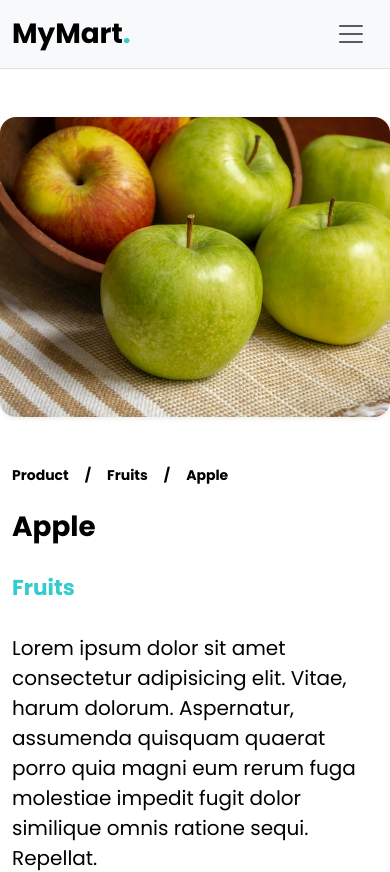
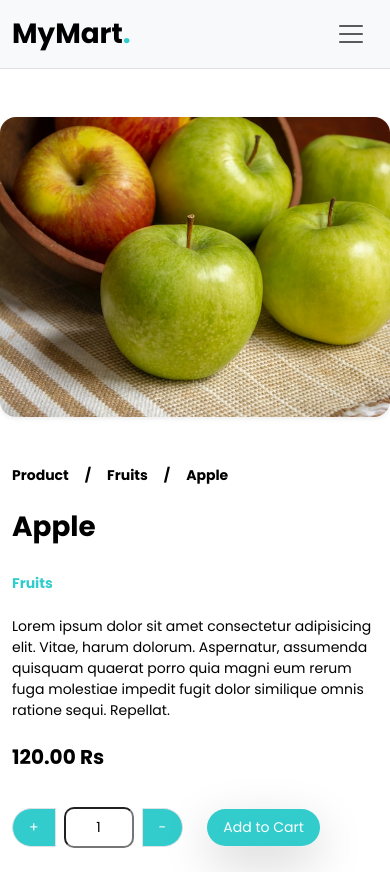
Before and after one commit to AbdullahYounasDev/My-Mart, a React (Vite) app: page /My-Mart/Product/Apple/1 in a window 390 px wide. Shown: the top 872 px of the page. Built offline with nearby package versions, Linux system fonts and the light colour scheme.

Commit message:
Responsive

```diff
--- a/src/App.css
+++ b/src/App.css
@@ -1,6 +1,8 @@
 @import url("https://fonts.googleapis.com/css2?family=Poppins:wght@400;700&display=swap");
 * {
   font-family: Poppins, sans-serif;
+  margin: 0;
+  padding: 0;
 }
 .inp {
   outline: none !important;
--- a/src/components/Products/SingleProductComp/ProductDetails.jsx
+++ b/src/components/Products/SingleProductComp/ProductDetails.jsx
@@ -69,9 +69,11 @@ const ProductDetails = ({ productId, productName }) => {
         </Link>
       </div>
       <h1 className="fw-semibold text-black">{SelectProd.heading}</h1>
-      <h3 className="fs-4 text-green fw-bold">{SelectProd.categorie}</h3>
-      <p className="fs-5 text-black ">{SelectProd.smallDes}</p>
-      <h1 className="fs-2 text-black fw-bold">{prodPrice}.00 Rs</h1>
+      <h3 className="fs-4 text-green fw-bold fs-14 m-0">
+        {SelectProd.categorie}
+      </h3>
+      <p className="fs-5 text-black fs-14 m-0">{SelectProd.smallDes}</p>
+      <h1 className="fs-2 text-black fw-bold fs-20">{prodPrice}.00 Rs</h1>
       <div className="d-flex flex-wrap gap-4">
         <div className="d-flex justify-content-center align-items-center gap-2">
           <button
--- a/src/index.css
+++ b/src/index.css
@@ -27,4 +27,7 @@
   .fs-14 {
     font-size: 14px !important;
   }
+  .fs-20 {
+    font-size: 20px !important;
+  }
 }
```
